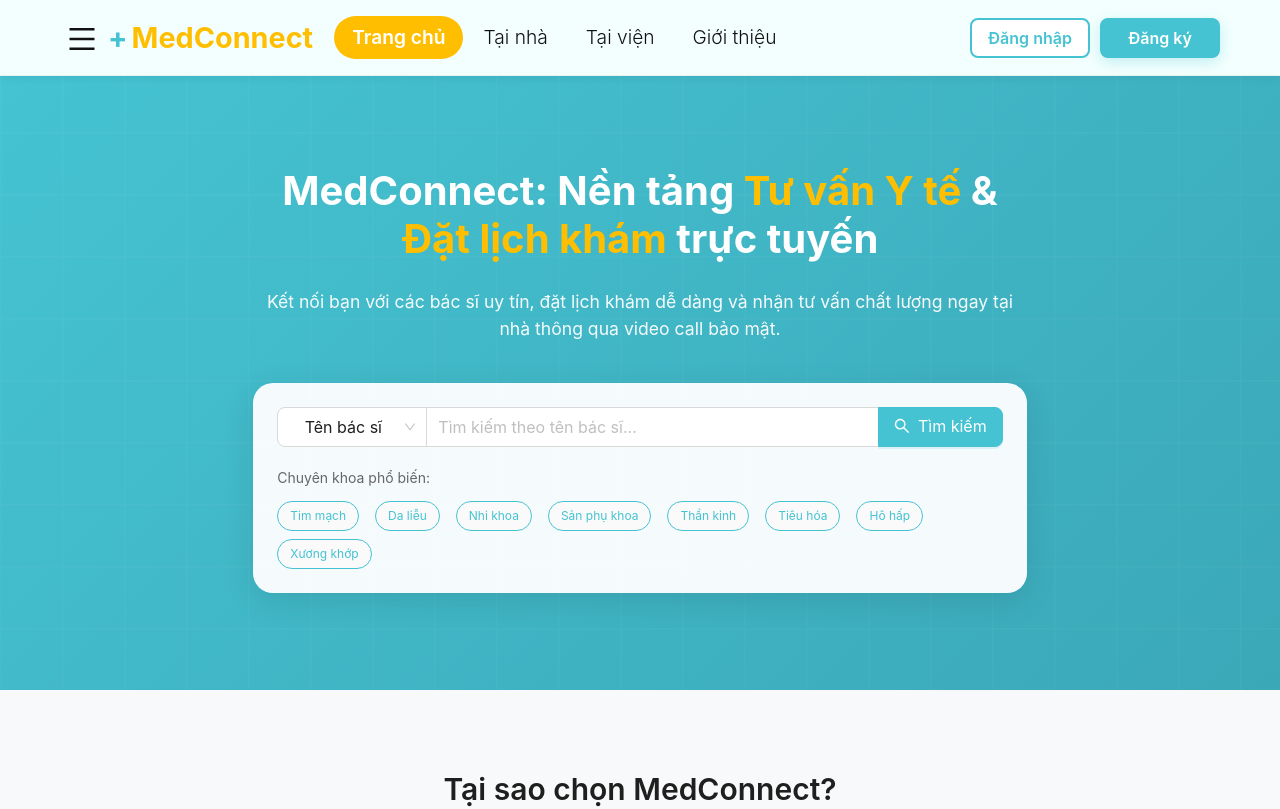
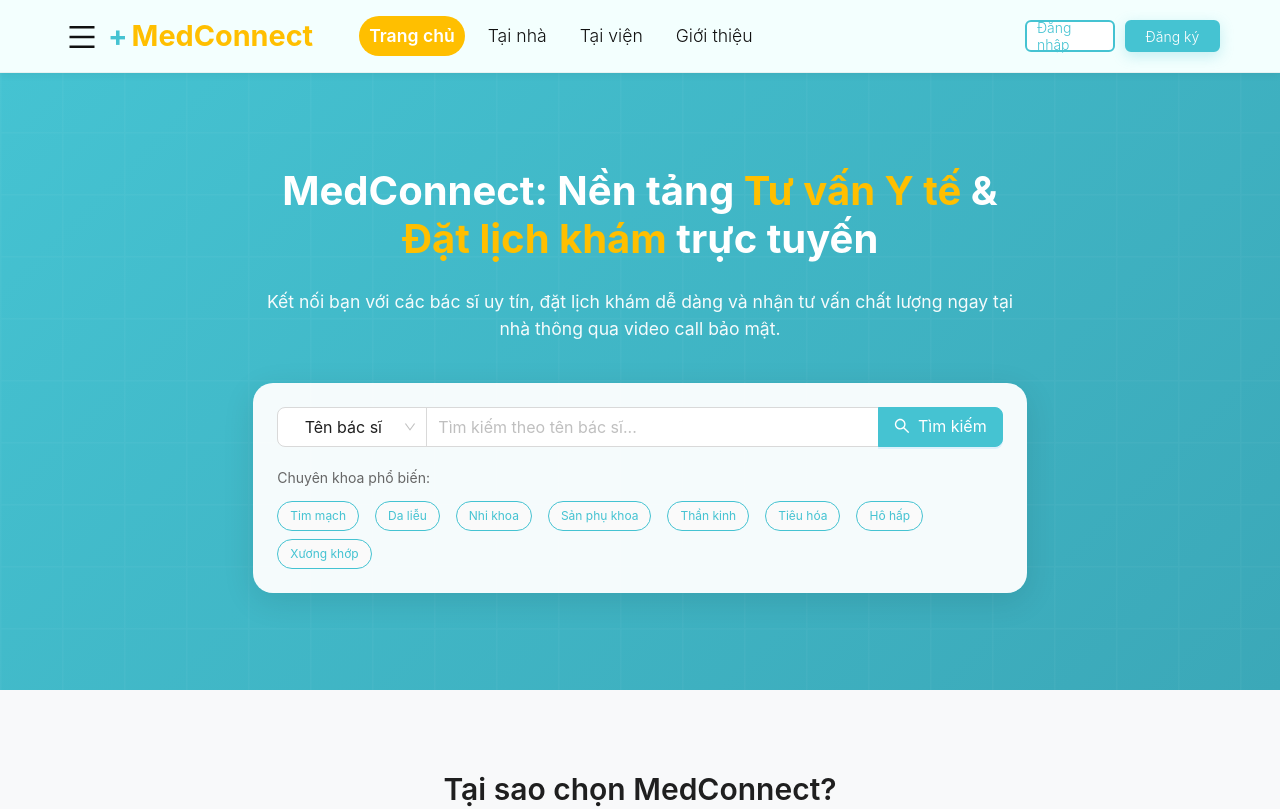
Before and after one commit to Bihn29/Swp-medconnect, a React (Vite) app in the folder medconnect/client/: page / in a window 1280 px wide. Shown: the top 809 px of the page. Built offline with nearby package versions, Linux system fonts and the light colour scheme; no server answers.

Commit message:
Update Default Layout.scss

```diff
--- a/medconnect/client/src/layouts/DefaultLayout/DefaultLayout.scss
+++ b/medconnect/client/src/layouts/DefaultLayout/DefaultLayout.scss
@@ -10,7 +10,7 @@
 /* ==== HEADER ==== */
 .header {
   background: var(--color-bg-soft);
-  padding: 4px 0;
+  padding: 12px 0;
   border-bottom: 1px solid rgba(0, 0, 0, 0.05);
   position: fixed;
   top: 0;
@@ -22,7 +22,7 @@
   .header__content {
     display: flex;
     align-items: center;
-    justify-content: flex-start; /* 👈 đưa tất cả item về bên trái */
+    justify-content: space-between;
     gap: 20px;
   }
 
@@ -33,11 +33,12 @@
     gap: 4px;
 
     .hamburger {
-      font-size: 32px; /* tăng kích thước icon */
-      padding: 8px; /* thêm khoảng cách click */
+      font-size: 32px;
+      padding: 8px;
       cursor: pointer;
       background: transparent;
       border: none;
+      line-height: 1;
     }
 
     .logo {
@@ -50,7 +51,6 @@
       .logo-icon {
         color: var(--color-brand);
       }
-
       .logo-text {
         color: var(--color-highlight);
       }
@@ -59,18 +59,21 @@
 
   /* ==== CENTER ==== */
   .header__center {
+    white-space: nowrap;
     display: flex;
     justify-content: flex-start;
-    gap: 2px;
-    flex: unset;
-    margin-left: 1px; /* 👈 chỉnh khoảng cách với logo */
+    align-items: center;
+    gap: 1px;
+    flex: 1;
+    margin-left: 20px;
 
     .cat {
-      padding: 6px 18px;
+      margin: 0 6px;
+      padding: 6px 10px;
       border-radius: var(--radius-pill);
       text-decoration: none;
       color: var(--color-text);
-      font-size: 1.2rem;
+      font-size: 1.1rem;
       font-weight: 350;
       transition: background 0.25s ease, color 0.25s ease;
 
@@ -81,7 +84,80 @@
       &.active {
         background: var(--color-highlight);
         font-weight: 600;
-        color: #fff; /* 👈 chữ trắng */
+        color: #fff;
+      }
+    }
+
+    /* === Tăng size & canh giữa cho search === */
+    .header__search {
+      .ant-input-search.search-custom {
+        width: 35%; /* sẽ tự co lại theo kích thước màn hình */
+        max-width: 340px; /* giới hạn không dài quá */
+        min-width: 240px;
+        /* Chiều cao mục tiêu của cả khối */
+        --search-h: 46px; /* 46–48px trông đẹp như BookingCare */
+        --search-fs: 16px; /* 16–18px */
+
+        .ant-input-group {
+          border: 1.5px solid var(--color-brand);
+          border-radius: 9999px;
+          overflow: hidden;
+          background: #fff;
+          transition: box-shadow 0.2s, border-color 0.2s;
+          height: var(--search-h); /* <- quan trọng */
+        }
+
+        /* Wrapper chứa input */
+        .ant-input-affix-wrapper {
+          border: 0 !important;
+          box-shadow: none !important;
+          background: transparent;
+          height: var(--search-h); /* <- canh giữa dọc */
+          display: flex;
+          align-items: center; /* <- canh giữa caret/placeholder */
+          padding: 0; /* bỏ padding dư */
+        }
+
+        /* Chính input */
+        .ant-input {
+          height: var(--search-h);
+          font-size: var(--search-fs); /* <- chữ to hơn */
+          line-height: var(--search-h); /* canh giữa dọc cho placeholder */
+          padding: 0 16px; /* ngang */
+          border: 0;
+          box-shadow: none;
+
+          &::placeholder {
+            font-size: var(--search-fs); /* placeholder to */
+            color: #9aa0a6; /* màu dịu */
+            opacity: 1;
+          }
+        }
+
+        /* Nút search bên phải */
+        .ant-input-group-addon {
+          padding: 0;
+
+          .ant-btn {
+            height: var(--search-h); /* khớp chiều cao */
+            width: 56px;
+            border: 0;
+            border-radius: 0;
+            background: var(--color-brand);
+            color: #fff;
+            font-size: 18px;
+
+            &:hover {
+              background: var(--color-brand-dark);
+            }
+          }
+        }
+
+        /* Focus cả khối */
+        .ant-input-group:has(.ant-input-affix-wrapper-focused) {
+          border-color: var(--color-brand-dark);
+          box-shadow: 0 0 0 2px rgba(69, 195, 210, 0.2);
+        }
       }
     }
   }
@@ -102,7 +178,7 @@
       border-radius: 8px;
       text-decoration: none;
       font-size: 20px;
-      color: var(--color-brand); // icon xanh
+      color: var(--color-brand);
     }
 
     .auth-links {
@@ -115,21 +191,22 @@
         display: inline-flex;
         align-items: center;
         justify-content: center;
-        height: 40px;
-        min-width: 120px; /* 👈 ép độ rộng tối thiểu bằng nhau */
-        padding: 0 16px;
-        border-radius: 8px;
-        font-weight: 600;
+        height: 32px; /* nhỏ hơn */
+        min-width: 90px; /* ngắn lại */
+        padding: 0 10px; /* thu hẹp ngang */
+        font-size: 14px; /* chữ nhỏ lại */
+        border-radius: 6px;
+        font-weight: 300;
         text-decoration: none;
         line-height: normal;
         box-sizing: border-box;
-        vertical-align: middle;
       }
 
       .btn-outline {
         background: #fff;
         border: 2px solid var(--color-brand);
         color: var(--color-brand);
+        transition: background 0.25s ease;
 
         &:hover {
           background: rgba(69, 195, 210, 0.08);
@@ -141,9 +218,11 @@
         border: 2px solid var(--color-brand);
         color: #fff;
         box-shadow: 0 4px 14px rgba(69, 195, 210, 0.28);
+        transition: background 0.25s ease, box-shadow 0.25s ease;
 
         &:hover {
           background: var(--color-brand-dark);
+          box-shadow: 0 6px 18px rgba(69, 195, 210, 0.34);
         }
       }
 
@@ -237,13 +316,24 @@
 }
 
 /* ==== RESPONSIVE ==== */
+@media (max-width: 1200px) {
+  .header__center .header__search .ant-input-search.search-custom {
+    width: 280px;
+  }
+}
+
 @media (max-width: 900px) {
   .header__center {
-    display: none;
+    .header__search {
+      display: none;
+    } /* Ẩn search trên mobile nếu muốn */
   }
 }
 
 @media (max-width: 768px) {
+  .header__center {
+    display: none;
+  }
   .footer .footer-content {
     flex-direction: column;
     gap: 20px;
```
